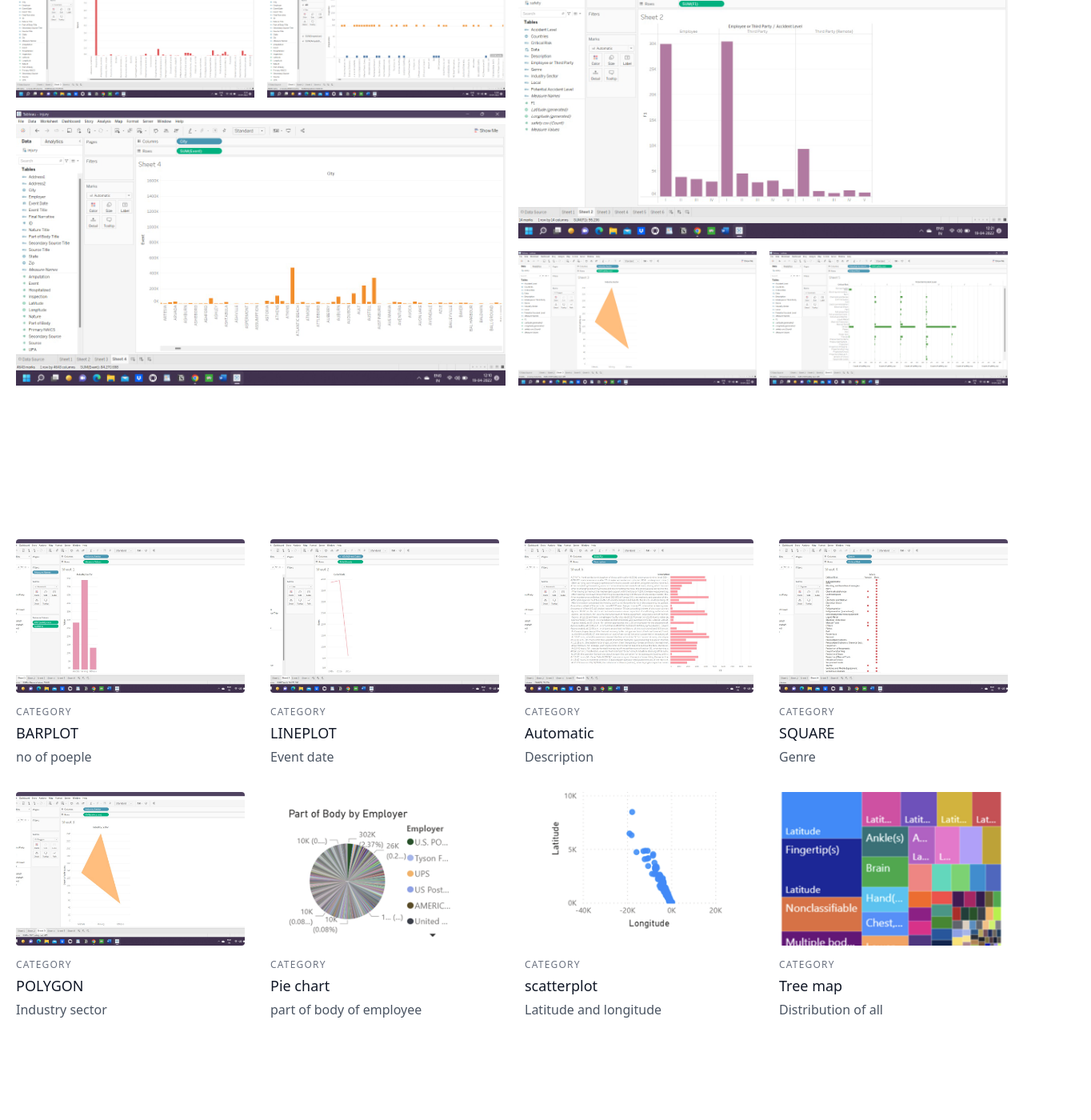
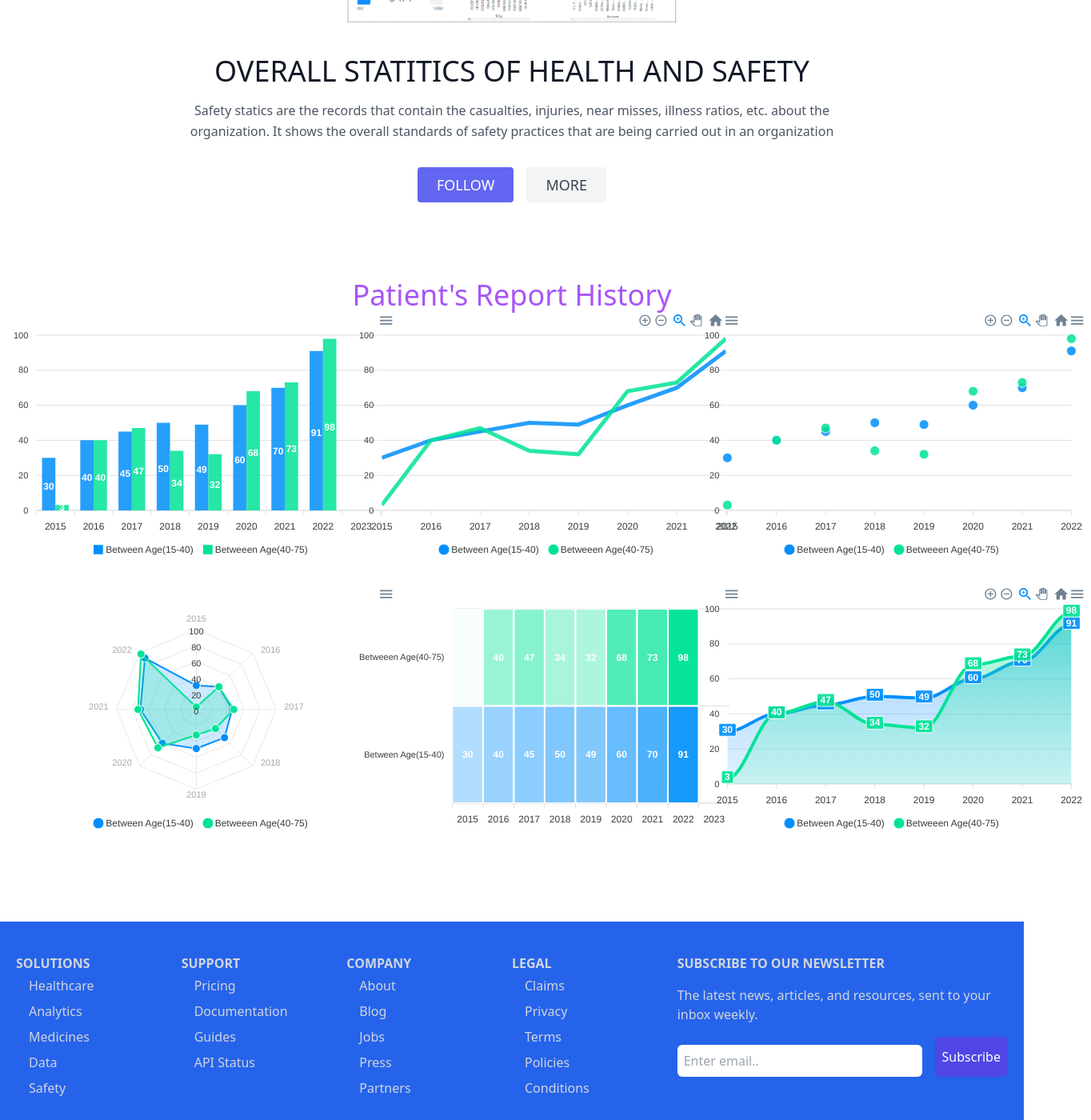
Before and after one commit to Madhyam123/HEALTHCARE_GFG, a React (Create React App) app: page /Stattics in a window 1280 px wide. Shown: the part 300-1700 px from the top of the page at 80% size, 1364 px wide, since content can reach past the window. Built offline with nearby package versions, Linux system fonts and the light colour scheme.

Commit message:
added few files

```diff
--- a/package.json
+++ b/package.json
@@ -7,6 +7,7 @@
     "@testing-library/jest-dom": "^5.16.3",
     "@testing-library/react": "^12.1.4",
     "@testing-library/user-event": "^13.5.0",
+    "apexcharts": "^3.38.0",
     "firebase": "^9.19.1",
     "init": "^0.1.2",
     "jwt-decode": "^3.1.2",
@@ -14,6 +15,7 @@
     "mongoose": "^7.0.3",
     "pickle": "^0.2.0",
     "react": "^17.0.2",
+    "react-apexcharts": "^1.4.0",
     "react-dom": "^17.0.2",
     "react-icons": "^4.3.1",
     "react-router-dom": "^5.3.1",
--- a/src/App.js
+++ b/src/App.js
@@ -9,7 +9,7 @@ import Support from './components/Support';
 import AllInOne from './components/AllInOne';
 import Pricing from './components/Pricing';
 import Footer from './components/Footer';
-
+import Visvalization from './components/Visualization';
 import Stattics from './components/Stattics';
 import Register from './components/Register';
 import Chatbot from './components/Chatbot';
@@ -77,6 +77,7 @@ function App() {
 
           <Route exact path ='/Stattics'>
             <Stattics />
+            <Visvalization/>
           </Route>
           <Route exact path = '/Register'>
             <Register />
--- a/src/components/Stattics.jsx
+++ b/src/components/Stattics.jsx
@@ -13,125 +13,16 @@ import img10 from'../assests/Capture3.PNG'
 import img11 from'../assests/Capture9.PNG'
 import img12 from'../assests/Capture8.PNG'
 import img13 from'../assests/Capture7.PNG'
-
 const Stattics = () => {
   return (
     <section className="text-gray-600 body-font">
-    <div className="container flex flex-wrap px-5 py-24 mx-auto">
+    {/* <div className="container flex flex-wrap px-5 py-24 mx-auto">
       <div className="flex flex-wrap w-full mb-20">
         <h1 className="mb-4 text-2xl font-medium text-gray-900 sm:text-3xl title-font lg:w-1/3 lg:mb-0 dark:text-white">OVERALL STATITICS OF HEALTH AND SAFETY</h1>
         <p className="mx-auto text-base leading-relaxed lg:pl-6 lg:w-2/3 dark:text-white">Safety statics are the number of casualties, the injuries (usually major injuries and in some cases minor injuries as well), the illness ratio and near misses in an organization. Safety statics of an organization show the amount of emphasis that is put on the health and safety and welfare of the workers.</p>
       </div>
-      <div className="flex flex-wrap -m-1 md:-m-2">
-        <div className="flex flex-wrap w-1/2">
-          <div className="w-1/2 p-1 md:p-2">
-            <img alt="gallery" className="block object-cover object-center w-full h-full" src={img} />
-          </div>
-          <div className="w-1/2 p-1 md:p-2">
-            <img alt="gallery" className="block object-cover object-center w-full h-full" src={img1}/>
-          </div>
-          <div className="w-full p-1 md:p-2">
-            <img alt="gallery" className="block object-cover object-center w-full h-full" src={img2} />
-          </div>
-        </div>
-        <div className="flex flex-wrap w-1/2">
-          <div className="w-full p-1 md:p-2">
-            <img alt="gallery" className="block object-cover object-center w-full h-full" src={img3} />
-          </div>
-          <div className="w-1/2 p-1 md:p-2">
-            <img alt="gallery" className="block object-cover object-center w-full h-full" src={img4}/>
-          </div>
-          <div className="w-1/2 p-1 md:p-2">
-            <img alt="gallery" className="block object-cover object-center w-full h-full" src={img5} />
-          </div>
-        </div>
-      </div>
-    </div>
+    </div> */}
  <section className="text-gray-600 body-font">
-    <div className="container px-5 py-24 mx-auto">
-      <div className="flex flex-wrap -m-4">
-        <div className="w-full p-4 lg:w-1/4 md:w-1/2">
-          <a className="relative block h-48 overflow-hidden rounded">
-            <img alt="ecommerce" className="block object-cover object-center w-full h-full" src={img6} />
-          </a>
-          <div className="mt-4">
-            <h3 className="mb-1 text-xs tracking-widest text-gray-500 title-font dark:text-white">CATEGORY</h3>
-            <h2 className="text-lg font-medium text-gray-900 title-font dark:text-white">BARPLOT</h2>
-            <p className="mt-1 dark:text-white">no of poeple</p>
-          </div>
-        </div>
-        <div className="w-full p-4 lg:w-1/4 md:w-1/2">
-          <a className="relative block h-48 overflow-hidden rounded">
-            <img alt="ecommerce" className="block object-cover object-center w-full h-full" src={img7} />
-          </a>
-          <div className="mt-4">
-            <h3 className="mb-1 text-xs tracking-widest text-gray-500 title-font dark:text-white">CATEGORY</h3>
-            <h2 className="text-lg font-medium text-gray-900 title-font dark:text-white">LINEPLOT</h2>
-            <p className="mt-1 dark:text-white">Event date</p>
-          </div>
-        </div>
-        <div className="w-full p-4 lg:w-1/4 md:w-1/2">
-          <a className="relative block h-48 overflow-hidden rounded">
-            <img alt="ecommerce" className="block object-cover object-center w-full h-full" src={img8} />
-          </a>
-          <div className="mt-4">
-            <h3 className="mb-1 text-xs tracking-widest text-gray-500 title-font dark:text-white">CATEGORY</h3>
-            <h2 className="text-lg font-medium text-gray-900 title-font dark:text-white">Automatic</h2>
-            <p className="mt-1 dark:text-white">Description</p>
-          </div>
-        </div>
-        <div className="w-full p-4 lg:w-1/4 md:w-1/2">
-          <a className="relative block h-48 overflow-hidden rounded">
-            <img alt="ecommerce" className="block object-cover object-center w-full h-full" src={img9} />
-          </a>
-          <div className="mt-4">
-            <h3 className="mb-1 text-xs tracking-widest text-gray-500 title-font dark:text-white">CATEGORY</h3>
-            <h2 className="text-lg font-medium text-gray-900 title-font dark:text-white">SQUARE</h2>
-            <p className="mt-1 dark:text-white">Genre</p>
-          </div>
-        </div>
-        <div className="w-full p-4 lg:w-1/4 md:w-1/2">
-          <a className="relative block h-48 overflow-hidden rounded">
-            <img alt="ecommerce" className="block object-cover object-center w-full h-full" src={img4} />
-          </a>
-          <div className="mt-4">
-            <h3 className="mb-1 text-xs tracking-widest text-gray-500 title-font dark:text-white">CATEGORY</h3>
-            <h2 className="text-lg font-medium text-gray-900 title-font dark:text-white">POLYGON</h2>
-            <p className="mt-1 dark:text-white">Industry sector</p>
-          </div>
-        </div>
-        <div className="w-full p-4 lg:w-1/4 md:w-1/2">
-          <a className="relative block h-48 overflow-hidden rounded">
-            <img alt="ecommerce" className="block object-cover object-center w-full h-full" src={img11} />
-          </a>
-          <div className="mt-4">
-            <h3 className="mb-1 text-xs tracking-widest text-gray-500 title-font dark:text-white">CATEGORY</h3>
-            <h2 className="text-lg font-medium text-gray-900 title-font dark:text-white">Pie chart</h2>
-            <p className="mt-1 dark:text-white">part of body of employee</p>
-          </div>
-        </div>
-        <div className="w-full p-4 lg:w-1/4 md:w-1/2">
-          <a className="relative block h-48 overflow-hidden rounded">
-            <img alt="ecommerce" className="block object-cover object-center w-full h-full" src={img12} />
-          </a>
-          <div className="mt-4">
-            <h3 className="mb-1 text-xs tracking-widest text-gray-500 title-font dark:text-white">CATEGORY</h3>
-            <h2 className="text-lg font-medium text-gray-900 title-font dark:text-white">scatterplot</h2>
-            <p className="mt-1 dark:text-white">Latitude and longitude</p>
-          </div>
-        </div>
-        <div className="w-full p-4 lg:w-1/4 md:w-1/2">
-          <a className="relative block h-48 overflow-hidden rounded">
-            <img alt="ecommerce" className="block object-cover object-center w-full h-full" src={img13} />
-          </a>
-          <div className="mt-4">
-            <h3 className="mb-1 text-xs tracking-widest text-gray-500 title-font dark:text-white">CATEGORY</h3>
-            <h2 className="text-lg font-medium text-gray-900 title-font dark:text-white">Tree map</h2>
-            <p className="mt-1 dark:text-white">Distribution of all</p>
-          </div>
-        </div>
-      </div>
-    </div>
     <section className="text-gray-600 body-font">
         <div className="container flex flex-col items-center justify-center px-5 py-24 mx-auto">
           <img className="object-cover object-center w-5/6 mb-10 rounded lg:w-2/6 md:w-3/6" alt="hero" src={img10} />
@@ -151,4 +42,4 @@ const Stattics = () => {
   )
 }
 
-export default Stattics
+export default Stattics
```
Also changed, not shown: 1 other file (tests, documents, lock files or other folders).
